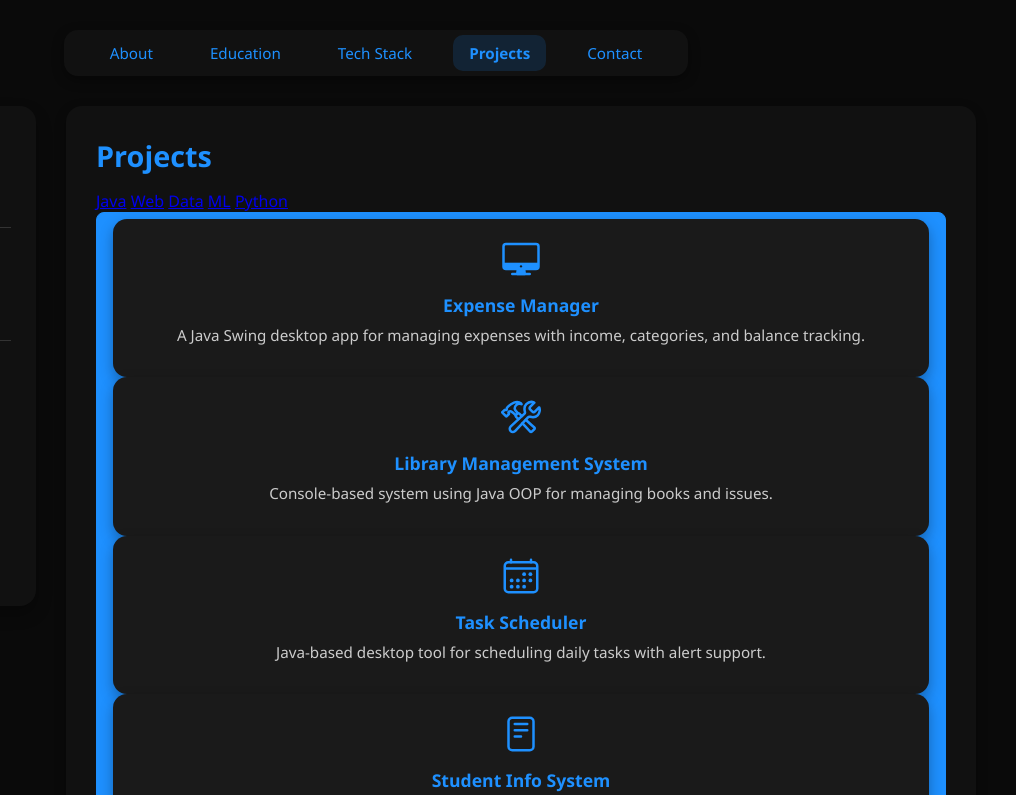
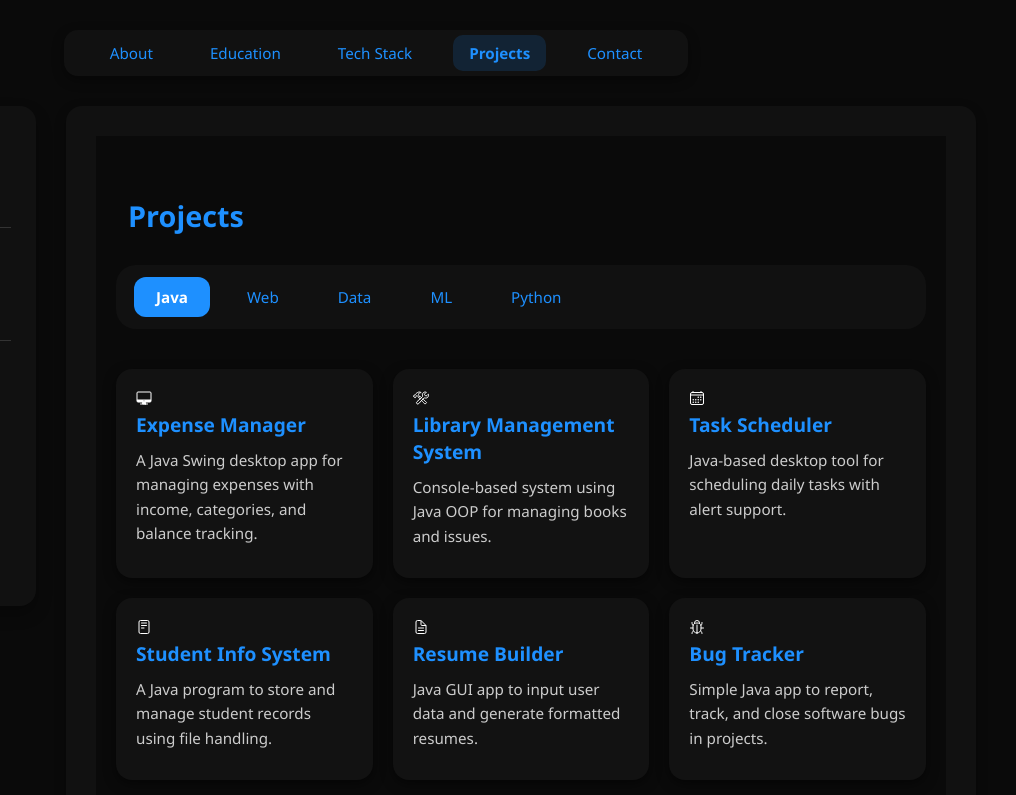
Before and after one commit to ArshiBansal/Portfolio, a plain HTML site: page index.html in a window 1280 px wide. Both pictures are taken after a click on the link "Projects". Shown: the top 795 px of the page, 264-1280 px from the left. Drawn offline with nearby package versions, Linux system fonts and the light colour scheme.

Commit message:
Update styles.css

```diff
--- a/styles.css
+++ b/styles.css
@@ -238,7 +238,6 @@ body {
   margin-bottom: 5px;
 }
 
-/* TECH STACK GRID */
 .grid {
   display: grid;
   grid-template-columns: repeat(auto-fit, minmax(240px, 1fr));
@@ -264,90 +263,88 @@ body {
   line-height: 1.6;
 }
 
-/* PROJECT TABS NAVIGATION */
-.project-tabs {
-  display: flex;
-  flex-wrap: wrap;
-  gap: 10px;
-  margin-bottom: 25px;
+/* === PROJECTS SECTION === */
+#projects {
+  padding: 60px 20px;
+  background-color: #0a0a0a; /* dark theme background */
+  color: #fff;
 }
 
-.project-tab {
-  background: transparent;
-  border: 1px solid #1E90FF;
+/* Section Title */
+#projects .section-title {
+  font-size: 1.8rem;
+  font-weight: bold;
   color: #1E90FF;
-  padding: 6px 16px;
-  border-radius: 8px;
-  cursor: pointer;
-  font-size: 0.9rem;
-  transition: all 0.3s;
+  margin-bottom: 30px;
+  text-align: left;
+  padding-left: 12px;
 }
 
-.project-tab:hover,
-.project-tab.active {
-  background: #1E90FF;
-  color: #111;
-}
-
-/* PROJECT SECTIONS */
-.project-category {
-  display: none;
-  animation: fadeIn 0.3s ease-in-out;
-}
-
-.project-category.active {
-  display: block;
-}
-
-@keyframes fadeIn {
-  from {
-    opacity: 0;
-    transform: translateY(10px);
-  }
-  to {
-    opacity: 1;
-    transform: translateY(0);
-  }
-}
-
-/* PROJECT CARDS */
-.project-grid {
-  display: grid;
-  grid-template-columns: repeat(auto-fit, minmax(250px, 1fr));
-  gap: 25px;
+/* Project Navigation Tabs */
+.project-nav {
+  display: flex;
+  justify-content: flex-start;
+  flex-wrap: wrap;
+  gap: 15px;
+  background-color: #111;
+  padding: 12px 18px;
+  border-radius: 20px;
   margin-bottom: 40px;
 }
 
+.project-tab-link {
+  text-decoration: none;
+  color: #1E90FF;
+  font-size: 0.95rem;
+  padding: 10px 22px;
+  border-radius: 12px;
+  transition: all 0.3s ease;
+  background-color: transparent;
+}
+
+.project-tab-link:hover {
+  background: rgba(30, 144, 255, 0.1);
+}
+
+.project-tab-link.active {
+  background-color: #1E90FF;
+  color: #fff;
+  font-weight: 600;
+}
+
+/* Projects Grid */
+.project-tab {
+  display: none; /* hidden by default */
+  grid-template-columns: repeat(auto-fill, minmax(250px, 1fr));
+  gap: 20px;
+}
+
+.project-tab.active {
+  display: grid; /* show active tab's content */
+}
+
+/* Project Card */
 .project-card {
-  background: #1a1a1a;
-  border-radius: 14px;
+  background-color: #121212;
+  border-radius: 16px;
   padding: 20px;
-  box-shadow: 0 6px 14px rgba(0, 0, 0, 0.3);
-  transition: transform 0.3s, box-shadow 0.3s;
-  text-align: center;
+  box-shadow: 0 4px 12px rgba(0,0,0,0.5);
+  transition: transform 0.3s ease;
 }
 
 .project-card:hover {
   transform: translateY(-5px);
-  box-shadow: 0 12px 24px rgba(30, 144, 255, 0.2);
 }
 
-.project-card ion-icon {
-  font-size: 2.5rem;
+.project-card h3 {
   color: #1E90FF;
+  font-size: 1.2rem;
   margin-bottom: 10px;
 }
 
-.project-title {
-  font-size: 1.1rem;
-  color: #1E90FF;
-  margin-bottom: 6px;
-}
-
-.project-description {
+.project-card p {
   font-size: 0.95rem;
   color: #ccc;
-  line-height: 1.5;
 }
 
 /* CONTACT FORM */
@@ -424,7 +421,13 @@ textarea.form-input {
   font-size: 1.2rem;
 }
 
-/* RESPONSIVE */
+/* RESPONSIVE ADJUSTMENTS */
+@media (max-width: 992px) {
+  .project-tab.active {
+    grid-template-columns: repeat(2, 1fr);
+  }
+}
+
 @media (max-width: 768px) {
   .page-wrapper {
     flex-direction: column;
@@ -439,3 +442,14 @@ textarea.form-input {
     flex-direction: column;
   }
 }
+
+@media (max-width: 600px) {
+  .project-tab.active {
+    grid-template-columns: 1fr;
+  }
+
+  .project-nav {
+    flex-direction: column;
+    align-items: center;
+  }
+}
```
